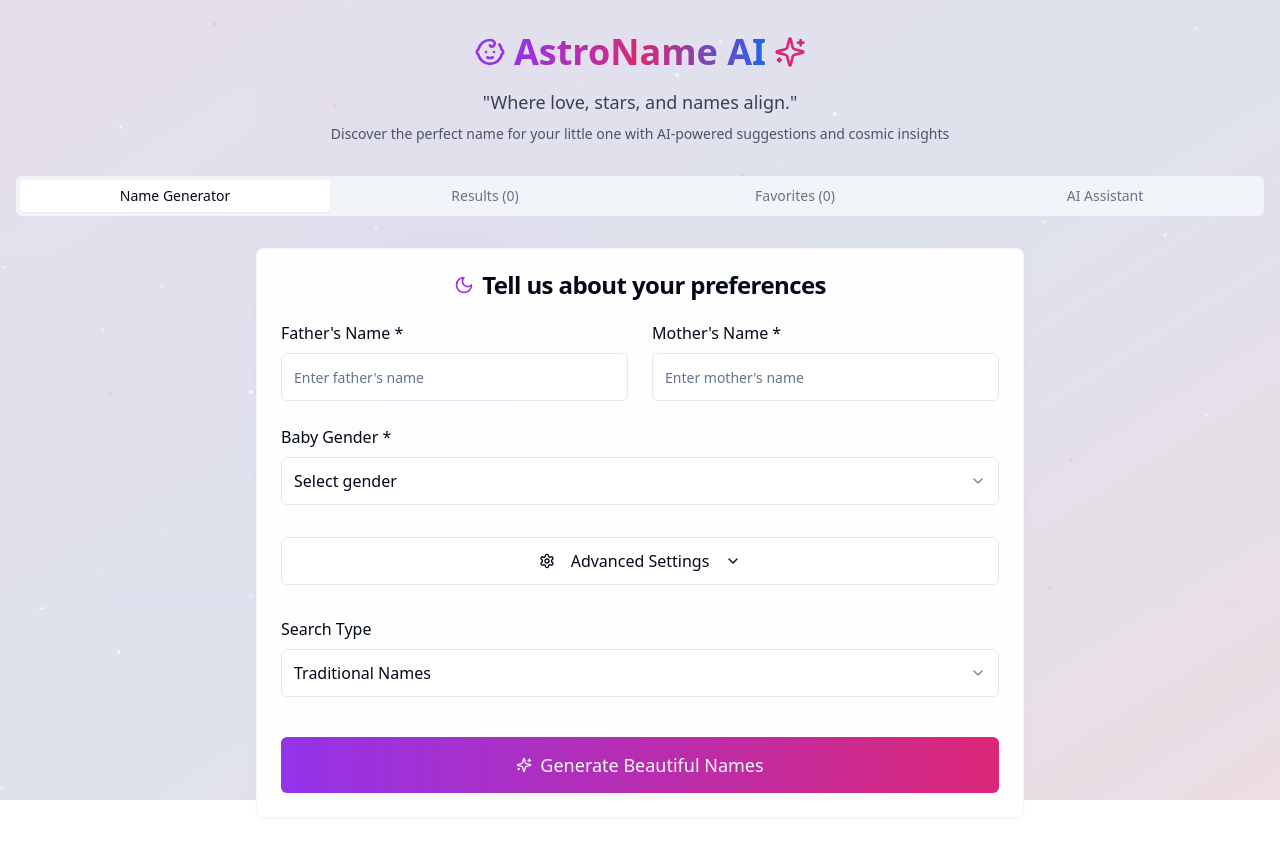
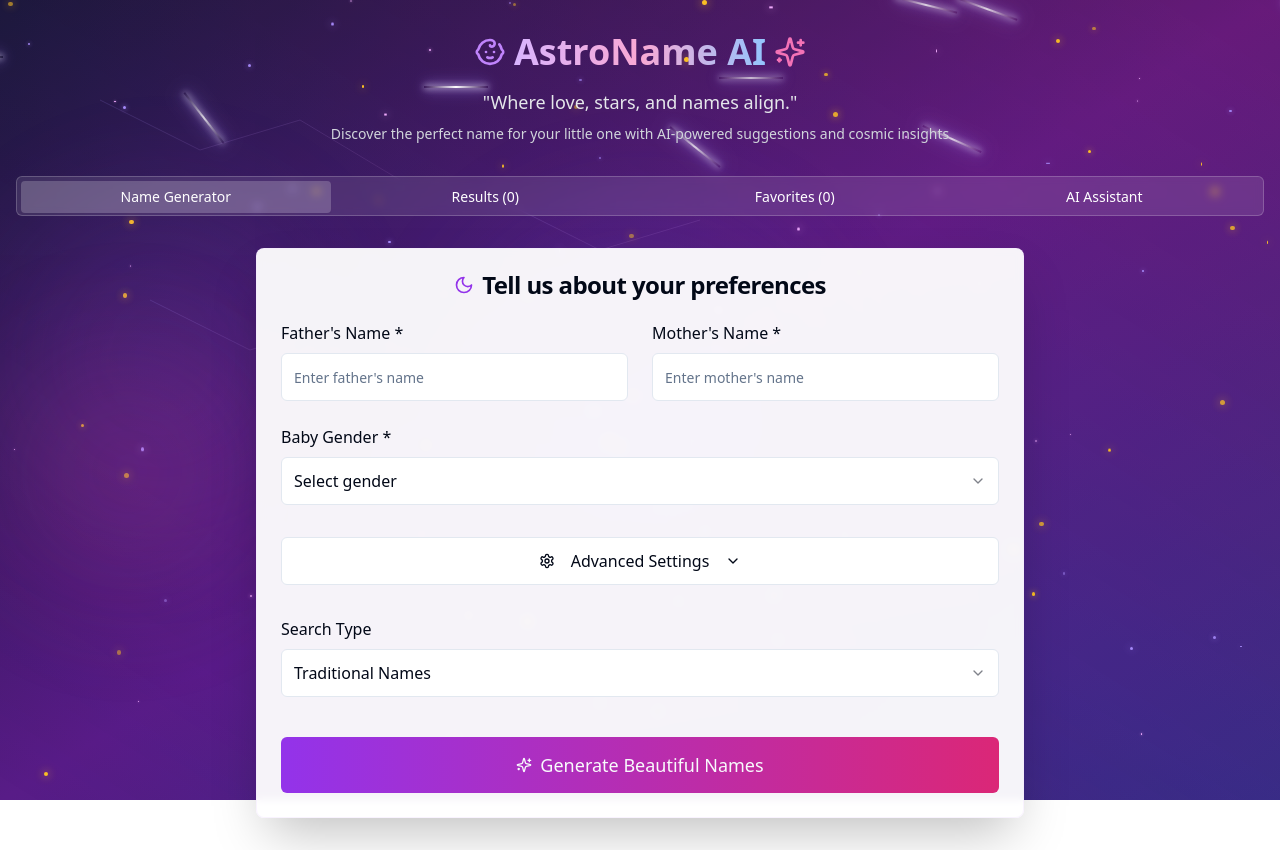
Before and after one commit to deekayvr46/namify-ai-seedlings-36, a React (Vite) app: page / in a window 1280 px wide. Built offline with nearby package versions, Linux system fonts and the light colour scheme.

Commit message:
feat: Implement dark background and falling stars
Adds a dark background and animated falling stars to the app, enhancing the magical theme.

```diff
--- a/src/components/MagicalBackground.tsx
+++ b/src/components/MagicalBackground.tsx
@@ -1,71 +1,162 @@
 
 import React, { useEffect, useState } from 'react';
 
+interface Star {
+  id: number;
+  x: number;
+  y: number;
+  size: number;
+  delay: number;
+  speed: number;
+}
+
+interface FallingStar {
+  id: number;
+  x: number;
+  y: number;
+  rotation: number;
+  duration: number;
+  delay: number;
+}
+
 const MagicalBackground: React.FC = () => {
-  const [stars, setStars] = useState<Array<{ id: number; x: number; y: number; size: number; delay: number }>>([]);
+  const [stars, setStars] = useState<Star[]>([]);
+  const [fallingStars, setFallingStars] = useState<FallingStar[]>([]);
 
   useEffect(() => {
     const generateStars = () => {
-      const newStars = [];
-      for (let i = 0; i < 50; i++) {
+      const newStars: Star[] = [];
+      for (let i = 0; i < 80; i++) {
         newStars.push({
           id: i,
           x: Math.random() * 100,
           y: Math.random() * 100,
-          size: Math.random() * 3 + 1,
-          delay: Math.random() * 5
+          size: Math.random() * 4 + 1,
+          delay: Math.random() * 8,
+          speed: Math.random() * 3 + 2
         });
       }
       setStars(newStars);
     };
 
+    const generateFallingStars = () => {
+      const newFallingStars: FallingStar[] = [];
+      for (let i = 0; i < 12; i++) {
+        newFallingStars.push({
+          id: i,
+          x: Math.random() * 120 - 10,
+          y: Math.random() * 30 - 10,
+          rotation: Math.random() * 45 + 10,
+          duration: Math.random() * 3 + 2,
+          delay: Math.random() * 10
+        });
+      }
+      setFallingStars(newFallingStars);
+    };
+
     generateStars();
+    generateFallingStars();
   }, []);
 
   return (
     <div className="fixed inset-0 overflow-hidden pointer-events-none z-0">
-      {/* Gradient Background */}
-      <div className="absolute inset-0 bg-gradient-to-br from-purple-900/20 via-blue-900/20 to-pink-900/20 animate-pulse" />
+      {/* Dark Magical Gradient Background */}
+      <div className="absolute inset-0 bg-gradient-to-br from-slate-900 via-purple-900 to-indigo-900" />
+      <div className="absolute inset-0 bg-gradient-to-tr from-transparent via-purple-800/20 to-pink-800/30 animate-pulse" />
 
-      {/* Floating Stars */}
+      {/* Twinkling Stars */}
       {stars.map((star) => (
         <div
           key={star.id}
-          className="absolute rounded-full bg-white/70 animate-pulse"
+          className="absolute rounded-full animate-pulse"
           style={{
             left: `${star.x}%`,
             top: `${star.y}%`,
             width: `${star.size}px`,
             height: `${star.size}px`,
+            backgroundColor: star.size > 3 ? '#fbbf24' : star.size > 2 ? '#a78bfa' : '#f0abfc',
+            boxShadow: `0 0 ${star.size * 2}px ${star.size > 3 ? '#fbbf24' : star.size > 2 ? '#a78bfa' : '#f0abfc'}`,
             animationDelay: `${star.delay}s`,
-            animationDuration: `${3 + Math.random() * 2}s`
+            animationDuration: `${star.speed}s`
           }}
         />
       ))}
 
-      {/* Shooting Stars */}
-      <div className="absolute top-1/4 left-0 w-full h-px bg-gradient-to-r from-transparent via-white to-transparent animate-pulse opacity-30" />
-      <div className="absolute top-3/4 left-0 w-full h-px bg-gradient-to-r from-transparent via-purple-300 to-transparent animate-pulse opacity-20" style={{ animationDelay: '2s' }} />
+      {/* Falling/Shooting Stars */}
+      {fallingStars.map((fallingStar) => (
+        <div
+          key={fallingStar.id}
+          className="absolute w-16 h-0.5 bg-gradient-to-r from-transparent via-white to-transparent opacity-80"
+          style={{
+            left: `${fallingStar.x}%`,
+            top: `${fallingStar.y}%`,
+            transform: `rotate(${fallingStar.rotation}deg)`,
+            animation: `shooting-star ${fallingStar.duration}s ease-out ${fallingStar.delay}s infinite`,
+            boxShadow: '0 0 6px #ffffff, 0 0 12px #a78bfa, 0 0 18px #a78bfa'
+          }}
+        />
+      ))}
 
-      {/* Floating Particles */}
+      {/* Floating Magical Particles */}
       <div className="absolute inset-0">
-        {[...Array(20)].map((_, i) => (
+        {[...Array(30)].map((_, i) => (
           <div
             key={i}
-            className="absolute w-1 h-1 bg-pink-300/40 rounded-full animate-bounce"
+            className="absolute rounded-full animate-bounce"
             style={{
               left: `${Math.random() * 100}%`,
               top: `${Math.random() * 100}%`,
-              animationDelay: `${Math.random() * 3}s`,
-              animationDuration: `${4 + Math.random() * 2}s`
+              width: `${Math.random() * 3 + 1}px`,
+              height: `${Math.random() * 3 + 1}px`,
+              backgroundColor: i % 3 === 0 ? '#fbbf24' : i % 2 === 0 ? '#a78bfa' : '#f0abfc',
+              boxShadow: `0 0 8px ${i % 3 === 0 ? '#fbbf24' : i % 2 === 0 ? '#a78bfa' : '#f0abfc'}`,
+              animationDelay: `${Math.random() * 4}s`,
+              animationDuration: `${5 + Math.random() * 3}s`
             }}
           />
         ))}
       </div>
 
-      {/* Mystical Glow */}
-      <div className="absolute top-1/3 left-1/4 w-64 h-64 bg-purple-500/10 rounded-full blur-3xl animate-pulse" />
-      <div className="absolute bottom-1/3 right-1/4 w-48 h-48 bg-pink-500/10 rounded-full blur-3xl animate-pulse" style={{ animationDelay: '1s' }} />
+      {/* Mystical Aurora Glows */}
+      <div className="absolute top-1/4 left-1/5 w-80 h-80 bg-purple-500/20 rounded-full blur-3xl animate-pulse"
+           style={{ animationDuration: '4s' }} />
+      <div className="absolute bottom-1/4 right-1/5 w-64 h-64 bg-pink-500/20 rounded-full blur-3xl animate-pulse"
+           style={{ animationDelay: '2s', animationDuration: '5s' }} />
+      <div className="absolute top-1/2 left-1/2 transform -translate-x-1/2 -translate-y-1/2 w-96 h-96 bg-indigo-500/15 rounded-full blur-3xl animate-pulse"
+           style={{ animationDelay: '1s', animationDuration: '6s' }} />
+
+      {/* Constellation Lines */}
+      <svg className="absolute inset-0 w-full h-full opacity-30">
+        <defs>
+          <linearGradient id="constellation" x1="0%" y1="0%" x2="100%" y2="100%">
+            <stop offset="0%" stopColor="#a78bfa" stopOpacity="0.8"/>
+            <stop offset="100%" stopColor="#f0abfc" stopOpacity="0.4"/>
+          </linearGradient>
+        </defs>
+        <path d="M100,100 L200,150 L300,120 L400,180" stroke="url(#constellation)" strokeWidth="1" fill="none" className="animate-pulse"/>
+        <path d="M500,200 L600,250 L700,220" stroke="url(#constellation)" strokeWidth="1" fill="none" className="animate-pulse" style={{ animationDelay: '1s' }}/>
+        <path d="M150,300 L250,350 L350,320 L450,380" stroke="url(#constellation)" strokeWidth="1" fill="none" className="animate-pulse" style={{ animationDelay: '2s' }}/>
+      </svg>
+
+      {/* Custom CSS for shooting star animation */}
+      <style jsx>{`
+        @keyframes shooting-star {
+          0% {
+            transform: translateX(-50px) translateY(-50px) rotate(var(--rotation));
+            opacity: 0;
+          }
+          10% {
+            opacity: 1;
+          }
+          90% {
+            opacity: 1;
+          }
+          100% {
+            transform: translateX(300px) translateY(300px) rotate(var(--rotation));
+            opacity: 0;
+          }
+        }
+      `}</style>
     </div>
   );
 };
--- a/src/pages/Index.tsx
+++ b/src/pages/Index.tsx
@@ -156,30 +156,30 @@ const Index = () => {
       <div className="relative z-10 container mx-auto px-4 py-8">
         <div className="text-center mb-8">
           <div className="flex items-center justify-center gap-2 mb-4">
-            <Baby className="h-8 w-8 text-purple-600" />
-            <h1 className="text-4xl font-bold bg-gradient-to-r from-purple-600 via-pink-600 to-blue-600 bg-clip-text text-transparent">
+            <Baby className="h-8 w-8 text-purple-400" />
+            <h1 className="text-4xl font-bold bg-gradient-to-r from-purple-300 via-pink-300 to-blue-300 bg-clip-text text-transparent">
               AstroName AI
             </h1>
-            <Sparkles className="h-8 w-8 text-pink-600" />
+            <Sparkles className="h-8 w-8 text-pink-400" />
           </div>
-          <p className="text-lg text-gray-700 max-w-2xl mx-auto font-medium">
+          <p className="text-lg text-gray-200 max-w-2xl mx-auto font-medium">
             "Where love, stars, and names align."
           </p>
-          <p className="text-sm text-gray-600 mt-2">
+          <p className="text-sm text-gray-300 mt-2">
             Discover the perfect name for your little one with AI-powered suggestions and cosmic insights
           </p>
         </div>
 
         <Tabs value={activeTab} onValueChange={setActiveTab} className="w-full">
-          <TabsList className="grid w-full grid-cols-4 mb-8">
-            <TabsTrigger value="generator">Name Generator</TabsTrigger>
-            <TabsTrigger value="results">Results ({generatedNames.length})</TabsTrigger>
-            <TabsTrigger value="favorites">Favorites ({favorites.length})</TabsTrigger>
-            <TabsTrigger value="chat">AI Assistant</TabsTrigger>
+          <TabsList className="grid w-full grid-cols-4 mb-8 bg-white/10 backdrop-blur-sm border border-white/20">
+            <TabsTrigger value="generator" className="text-white data-[state=active]:bg-white/20 data-[state=active]:text-white">Name Generator</TabsTrigger>
+            <TabsTrigger value="results" className="text-white data-[state=active]:bg-white/20 data-[state=active]:text-white">Results ({generatedNames.length})</TabsTrigger>
+            <TabsTrigger value="favorites" className="text-white data-[state=active]:bg-white/20 data-[state=active]:text-white">Favorites ({favorites.length})</TabsTrigger>
+            <TabsTrigger value="chat" className="text-white data-[state=active]:bg-white/20 data-[state=active]:text-white">AI Assistant</TabsTrigger>
           </TabsList>
 
           <TabsContent value="generator">
-            <Card className="w-full max-w-3xl mx-auto bg-white/95 backdrop-blur-sm border border-purple-100/50">
+            <Card className="w-full max-w-3xl mx-auto bg-white/95 backdrop-blur-sm border border-purple-100/50 shadow-2xl">
               <CardHeader>
                 <CardTitle className="flex items-center gap-2 text-center justify-center">
                   <Moon className="h-5 w-5 text-purple-600" />
--- a/src/utils/nameGenerator.ts
+++ b/src/utils/nameGenerator.ts
@@ -14,7 +14,7 @@ interface NamePreferences {
   birthDate: string;
   birthTime: string;
   nameRules: string[];
-  searchType: string; // New field for search types
+  searchType: string;
 }
 
 interface GeneratedName {
@@ -27,8 +27,13 @@ interface GeneratedName {
   numerology?: number;
   astrology?: string;
   siblingMatch?: boolean;
-  derivation?: string; // New field for parent name derivation
-  parentConnection?: string; // How it connects to parent names
+  derivation?: string;
+  parentConnection?: string;
+}
+
+interface ChatResponse {
+  content: string;
+  suggestions?: string[];
 }
 
 // Numerology calculation
```
